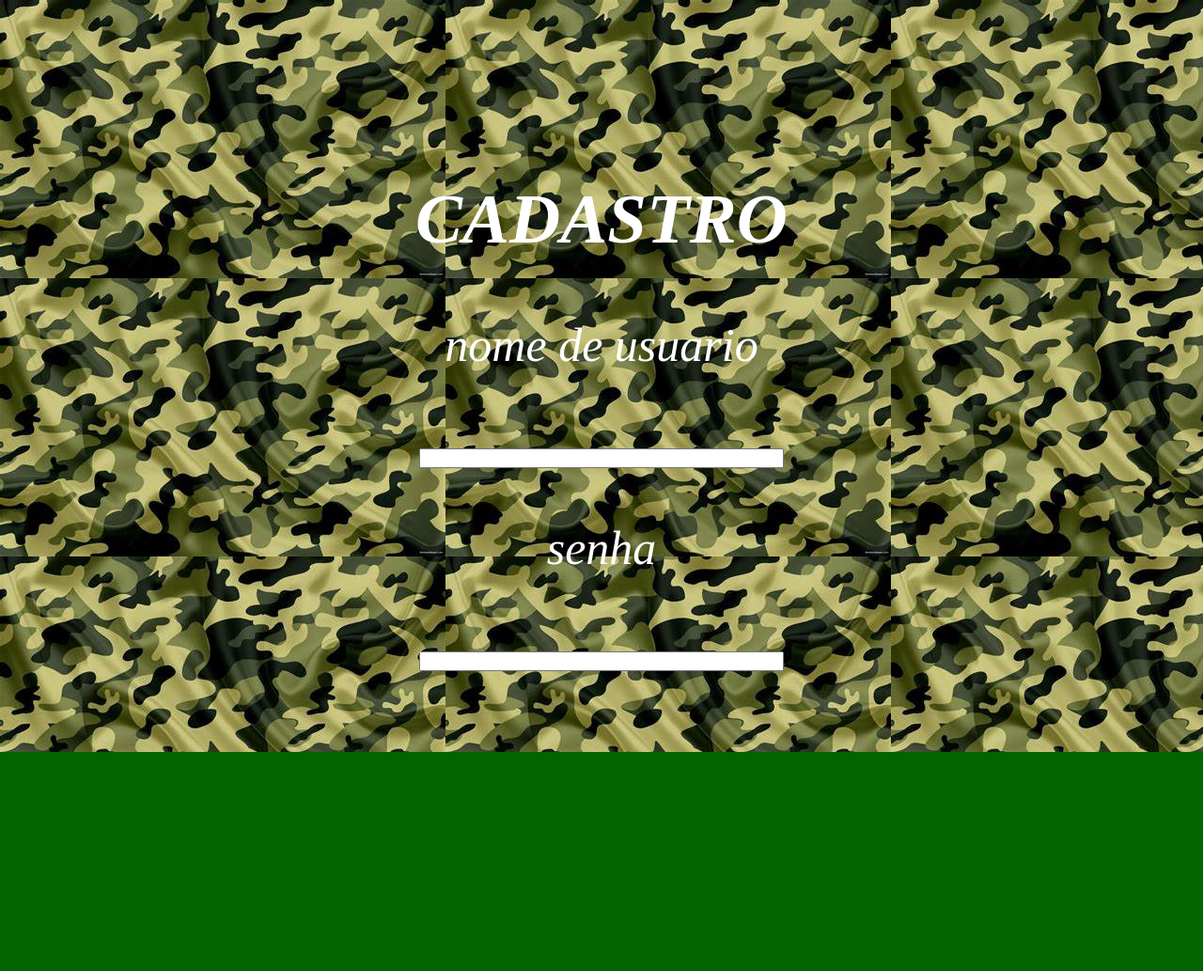
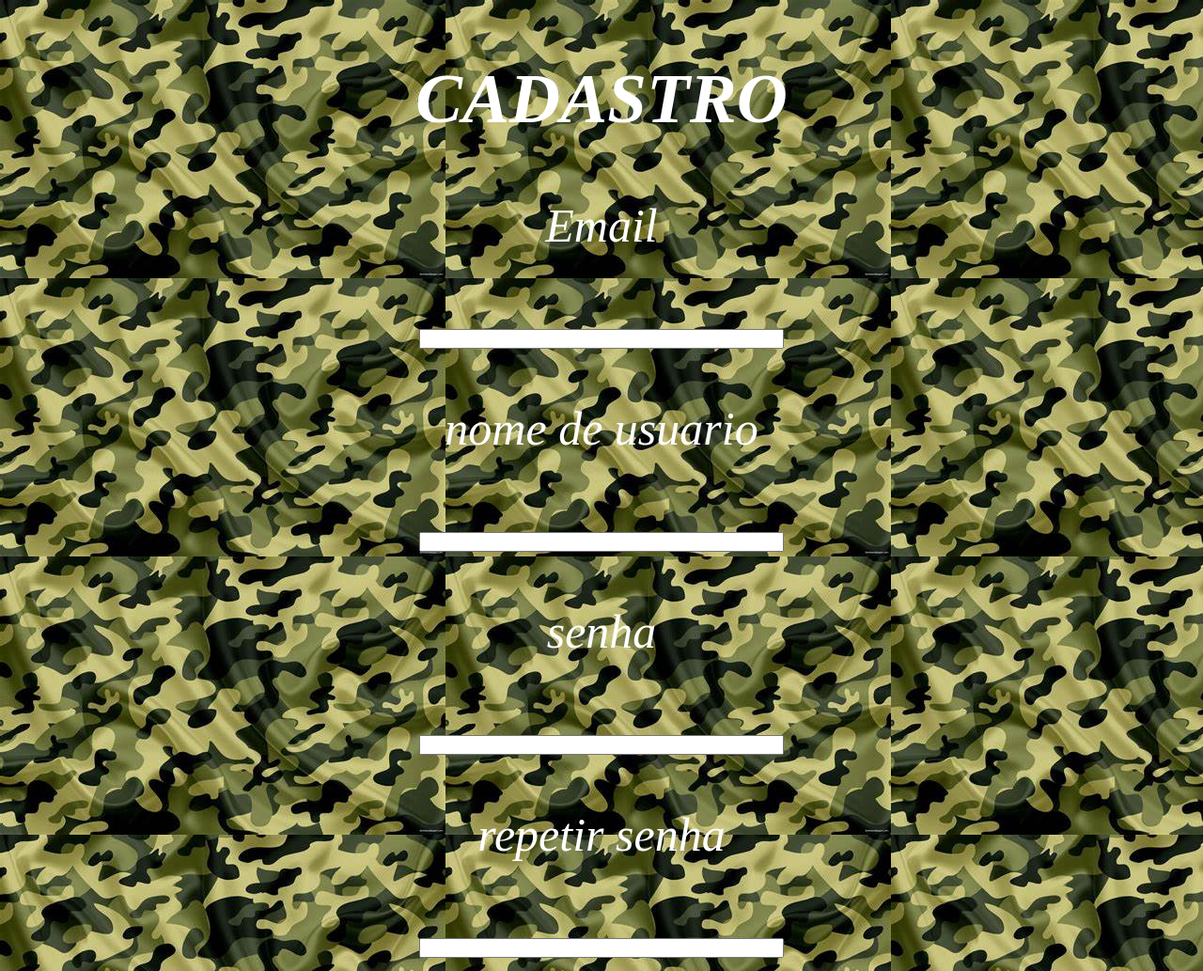
Before and after one commit to heitorzari/milico, a plain HTML site: page cadastro.html in a window 1280 px wide. Shown: the whole page at 94% size. Before the commit the page ends 800 px from the top, so only its background shows below. Drawn offline with Linux system fonts and the light colour scheme.

Commit message:
Add files via upload

```diff
--- a/cadastro.html
+++ b/cadastro.html
@@ -9,10 +9,14 @@
 </head>
 <body> <div class="caixa-de-cadastro">
   <h2>CADASTRO  </h2>
-  <P> nome de usuario</P>
+  <P> Email</P>
+  <input type="text" name="Email">
+  <p> nome de usuario </p>
   <input type="text" name="nome de usuario">
-  <p> senha </p>
-  <input type="text" name="senha">
-  </div>
+ <P>senha</P>
+ <input type="text" name="senha">
+ <p>repetir senha</p>
+ <input type="text" name="repetir senha">
+</div>
 </body>
 </html>
--- a/style.css
+++ b/style.css
@@ -41,7 +41,7 @@ a{
  font-size: 50px;
 }
 .caixa-de-cadastro{
-  margin-top:15% ;
+  margin-top:1% ;
   font-size: 30px;
 }
 
```
